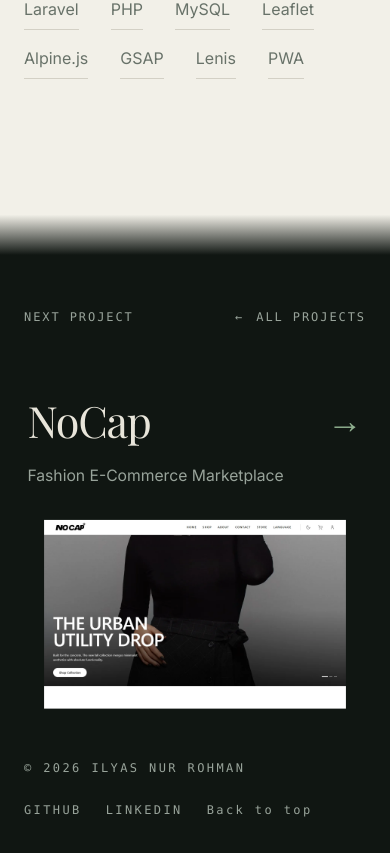
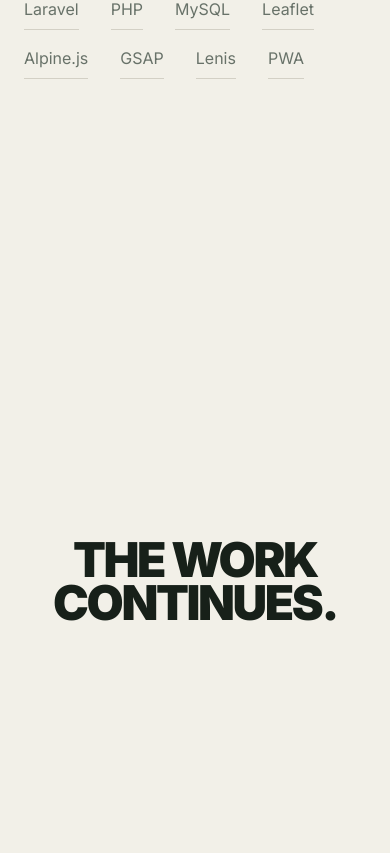
Before and after one commit to Ilyasrhmn/ilyas-rohman, a Next.js app: page /projects/muterin in a window 390 px wide. Shown: the part 2430-3283 px from the top of the page. Built offline with nearby package versions, Linux system fonts and the light colour scheme; no server answers; a web font is replaced by a local one.

Commit message:
feat(projects): replace closing gradient with a full-screen scroll transition

```diff
--- a/src/components/projects/detail-theme.tsx
+++ b/src/components/projects/detail-theme.tsx
@@ -7,11 +7,15 @@
   const pathname = usePathname();
 
   useEffect(() => {
-    const closing = document.querySelector<HTMLElement>("[data-next-project]");
+    const closing = document.querySelector<HTMLElement>("[data-detail-closing-transition]");
     const header = document.querySelector<HTMLElement>("header.fixed");
     const syncTheme = () => {
       const headerBottom = header?.getBoundingClientRect().bottom ?? 0;
-      const dark = closing !== null && closing.getBoundingClientRect().top <= headerBottom;
+      const rect = closing?.getBoundingClientRect();
+      const stickyHeight = closing?.querySelector<HTMLElement>("[data-closing-surface]")?.offsetHeight ?? window.innerHeight;
+      const dark = rect !== undefined && (closing?.dataset.closingMotion === "reduced"
+        ? rect.top <= headerBottom
+        : -rect.top >= Math.max(0, rect.height - stickyHeight) * 0.52);
       const theme = dark ? "world-a" : "world-b";
       if (document.body.getAttribute("data-nav-theme") !== theme) {
         document.body.setAttribute("data-nav-theme", theme);
--- a/src/components/projects/project-closing.tsx
+++ b/src/components/projects/project-closing.tsx
@@ -1,16 +1,17 @@
 "use client";
 
-import { useEffect, useRef, type CSSProperties, type ReactNode } from "react";
+import { useEffect, useRef, type ReactNode } from "react";
 import { gsap, registerGsap } from "@/lib/gsap";
 import { useReducedMotion } from "@/hooks/use-reduced-motion";
 
 export function ProjectClosing({ children }: { children: ReactNode }) {
   const rootRef = useRef<HTMLDivElement>(null);
-  const bridgeRef = useRef<HTMLDivElement>(null);
+  const transitionRef = useRef<HTMLElement>(null);
+  const surfaceRef = useRef<HTMLDivElement>(null);
   const reducedMotion = useReducedMotion();
 
   useEffect(() => {
-    if (reducedMotion || !rootRef.current || !bridgeRef.current) return;
+    if (reducedMotion || !rootRef.current || !transitionRef.current || !surfaceRef.current) return;
     registerGsap();
     const colors = getComputedStyle(document.documentElement);
     const cream = colors.getPropertyValue("--world-b-bg").trim();
@@ -18,31 +19,37 @@
     const context = gsap.context(() => {
       const timeline = gsap.timeline({
         scrollTrigger: {
-          trigger: rootRef.current,
-          start: "top bottom",
-          end: "top 45%",
+          trigger: transitionRef.current,
+          start: "top top",
+          end: "bottom bottom",
           scrub: 0.6,
           invalidateOnRefresh: true,
         },
       });
-      // The color morph stays in the empty bridge; text always sits on forest.
-      timeline.fromTo(bridgeRef.current, { "--closing-mix": cream }, { "--closing-mix": forest, duration: 1, ease: "none" }, 0);
-      timeline.fromTo("[data-closing-preview]", { y: 24, scale: 0.98 }, { y: 0, scale: 1, duration: 1, ease: "none" }, 0);
+      // Hide each title before its background loses contrast; leave a dark hold at the end.
+      timeline.fromTo("[data-closing-intro]", { autoAlpha: 1, scale: 1 }, { autoAlpha: 0, scale: 1.08, duration: 0.3, ease: "power1.inOut" }, 0.08);
+      timeline.fromTo(surfaceRef.current, { backgroundColor: cream }, { backgroundColor: forest, duration: 0.45, ease: "none" }, 0.2);
+      timeline.fromTo("[data-closing-outro]", { autoAlpha: 0, y: 30 }, { autoAlpha: 1, y: 0, duration: 0.22, ease: "power1.out" }, 0.68);
+      timeline.to({}, { duration: 0.1 }, 0.9);
     }, rootRef);
     return () => context.revert();
   }, [reducedMotion]);
 
   return (
     <div ref={rootRef} data-project-closing>
-      <div
-        ref={bridgeRef}
-        aria-hidden
-        className="pointer-events-none h-24 sm:h-32 lg:h-40"
-        style={{
-          "--closing-mix": "var(--world-a-bg)",
-          backgroundImage: "linear-gradient(to bottom, var(--world-b-bg) 0%, var(--closing-mix) 58%, var(--world-a-bg) 100%)",
-        } as CSSProperties}
-      />
+      <section ref={transitionRef} data-detail-closing-transition data-closing-motion={reducedMotion ? "reduced" : "scroll"} className={reducedMotion ? "relative" : "relative h-[240svh]"}>
+        <div ref={surfaceRef} data-closing-surface className={reducedMotion ? "relative flex items-center justify-center overflow-hidden px-6 py-24 sm:px-10" : "sticky top-0 flex h-[100svh] items-center justify-center overflow-hidden px-6 sm:px-10"} style={{ backgroundColor: reducedMotion ? "var(--world-a-bg)" : "var(--world-b-bg)" }}>
+          {!reducedMotion && (
+            <h2 data-closing-intro className="text-center text-[clamp(3rem,9vw,9rem)] font-black uppercase leading-[0.9] tracking-tighter text-[var(--world-b-text)]">
+              The work<br />continues.
+            </h2>
+          )}
+          <div data-closing-outro className={`${reducedMotion ? "relative" : "invisible absolute inset-0"} flex flex-col items-center justify-center gap-6 px-6 text-center text-[var(--world-a-text)]`}>
+            <p className="font-mono text-xs uppercase tracking-[0.2em] text-[var(--world-a-muted)]">There&apos;s more to explore</p>
+            <h2 className="font-serif text-[clamp(3rem,8vw,8rem)] leading-[1.05] tracking-[-0.03em]">Keep exploring.</h2>
+          </div>
+        </div>
+      </section>
       <div className="bg-[var(--world-a-bg)] text-[var(--world-a-text)]">{children}</div>
     </div>
   );
```
